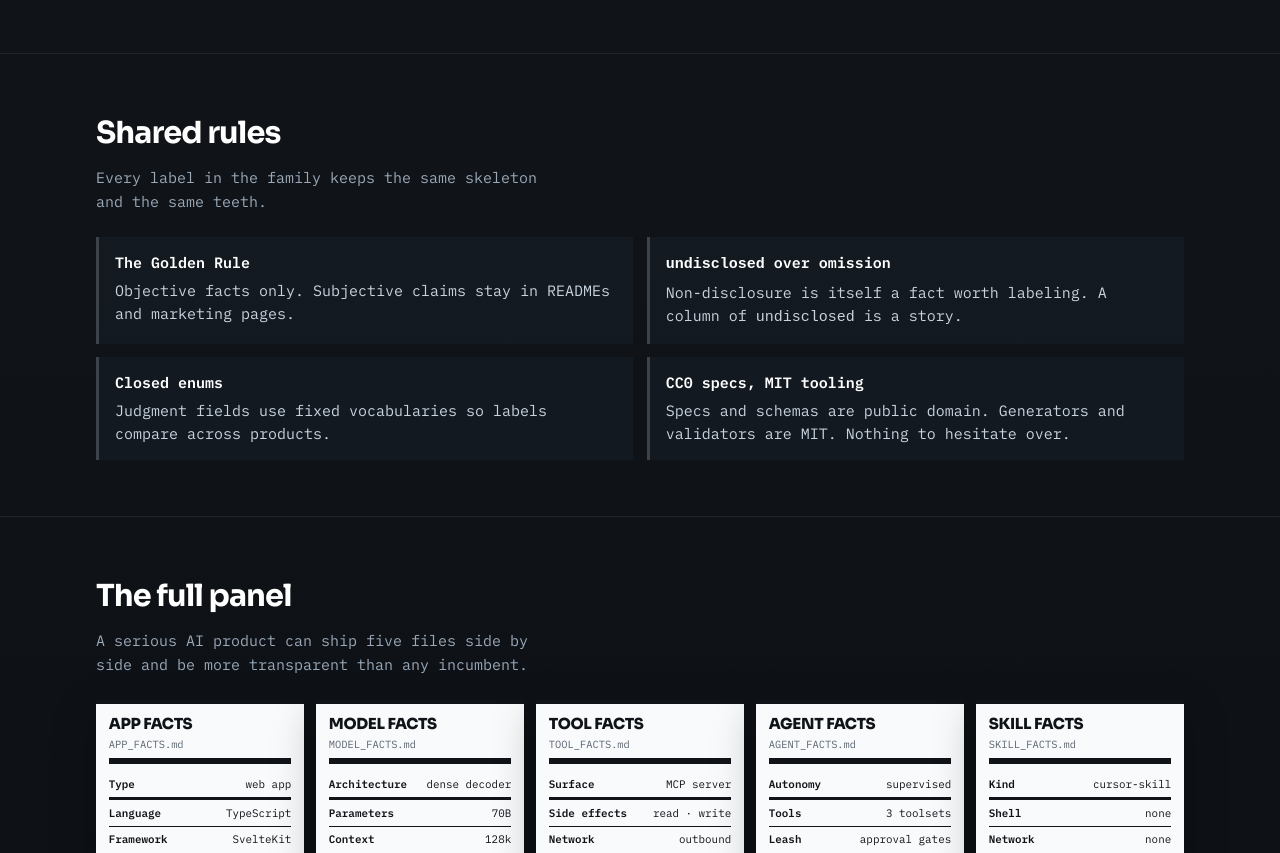
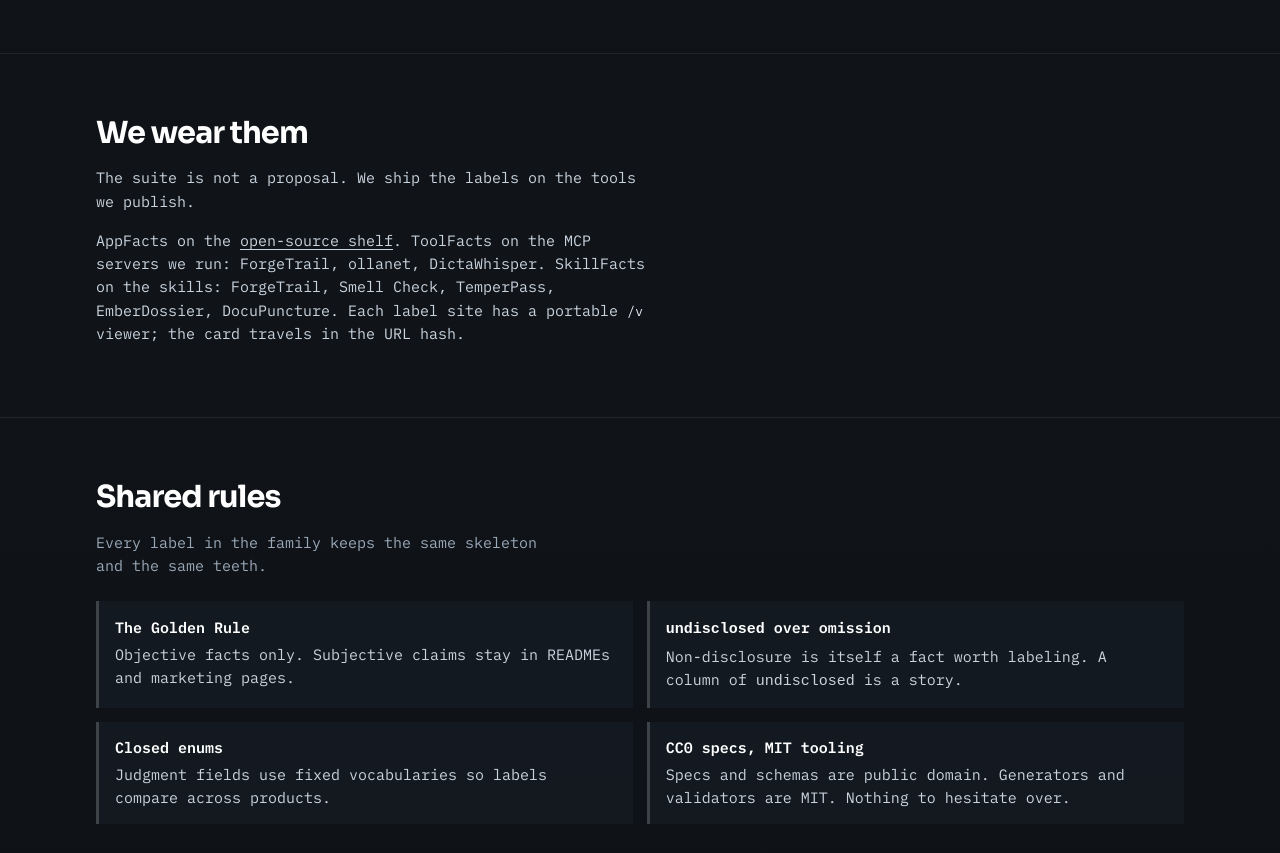
Before and after one commit to Catalyst-Forge-LLC/x-facts, a plain HTML site: page site/index.html in a window 1280 px wide. Shown: the part 1153-2006 px from the top of the page. Drawn offline with Linux system fonts and the light colour scheme.

Commit message:
Say we wear the labels, and point the Panel example at ForgeTrail.
Co-authored-by: Cursor <cursoragent@cursor.com>

```diff
--- a/site/index.html
+++ b/site/index.html
@@ -577,6 +577,19 @@
       </div>
     </section>
 
+    <section id="worn">
+      <div class="wrap prose">
+        <h2 class="section-title">We wear them</h2>
+        <p class="section-lead">The suite is not a proposal. We ship the labels on the tools we publish.</p>
+        <p>
+          AppFacts on the <a href="https://www.catalystforge.com/tools">open-source shelf</a>.
+          ToolFacts on the MCP servers we run: ForgeTrail, ollanet, DictaWhisper.
+          SkillFacts on the skills: ForgeTrail, Smell Check, TemperPass, EmberDossier, DocuPuncture.
+          Each label site has a portable <code>/v</code> viewer; the card travels in the URL hash.
+        </p>
+      </div>
+    </section>
+
     <section id="rules">
       <div class="wrap">
         <h2 class="section-title">Shared rules</h2>
--- a/site/llms.txt
+++ b/site/llms.txt
@@ -13,6 +13,10 @@
 | AgentFacts | Hands | What may this actor do, and on what leash? | https://agentfacts.dev/llms.txt |
 | SkillFacts | Playbook | What will this teach my agent to do? | https://skillfacts.dev/llms.txt |
 
+## Dogfood
+
+Catalyst Forge ships the labels on its own tools. AppFacts on the open-source shelf, ToolFacts on ForgeTrail / ollanet / DictaWhisper MCP, SkillFacts on published skill packages. Catalogs mark those rows `dogfood: true`.
+
 ## Shared rules
 
 - YAML frontmatter is the sole source of truth; Markdown body is the human skim.
```
Also changed, not shown: specs/PANEL.md (+1 -1 lines).
